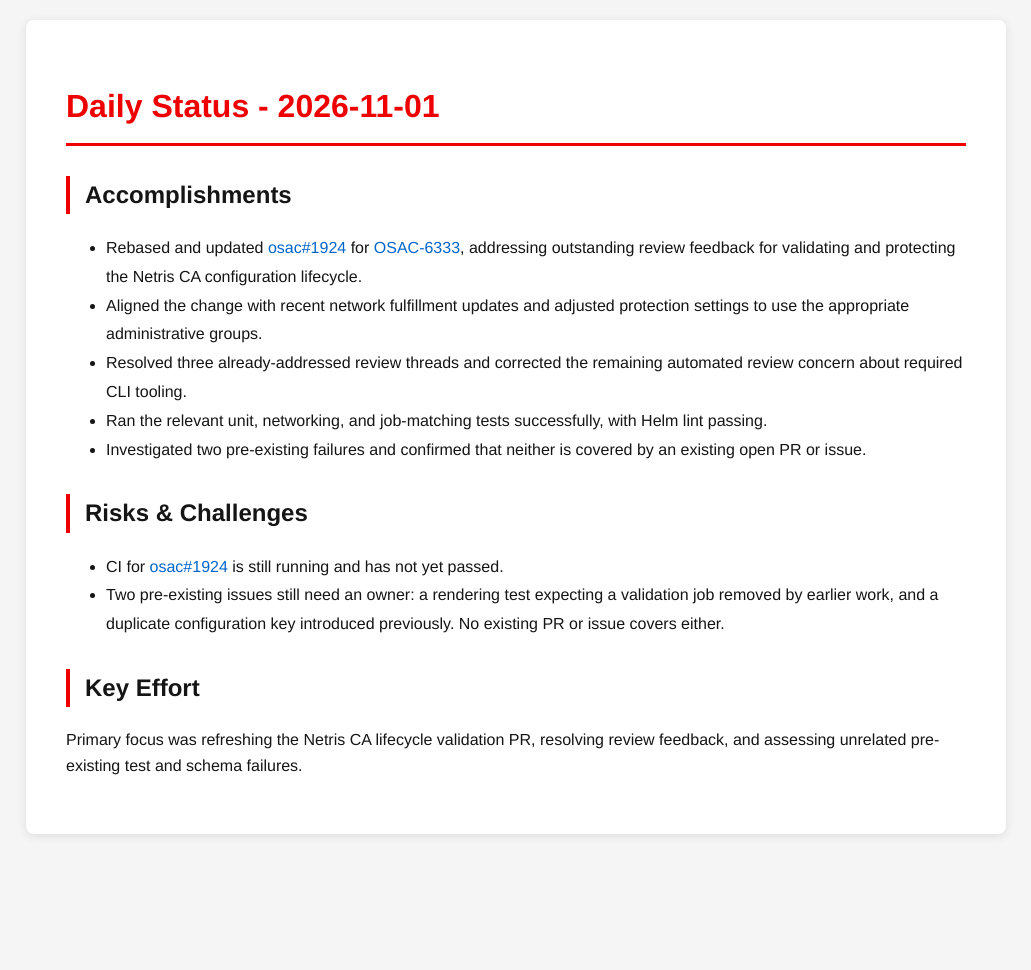
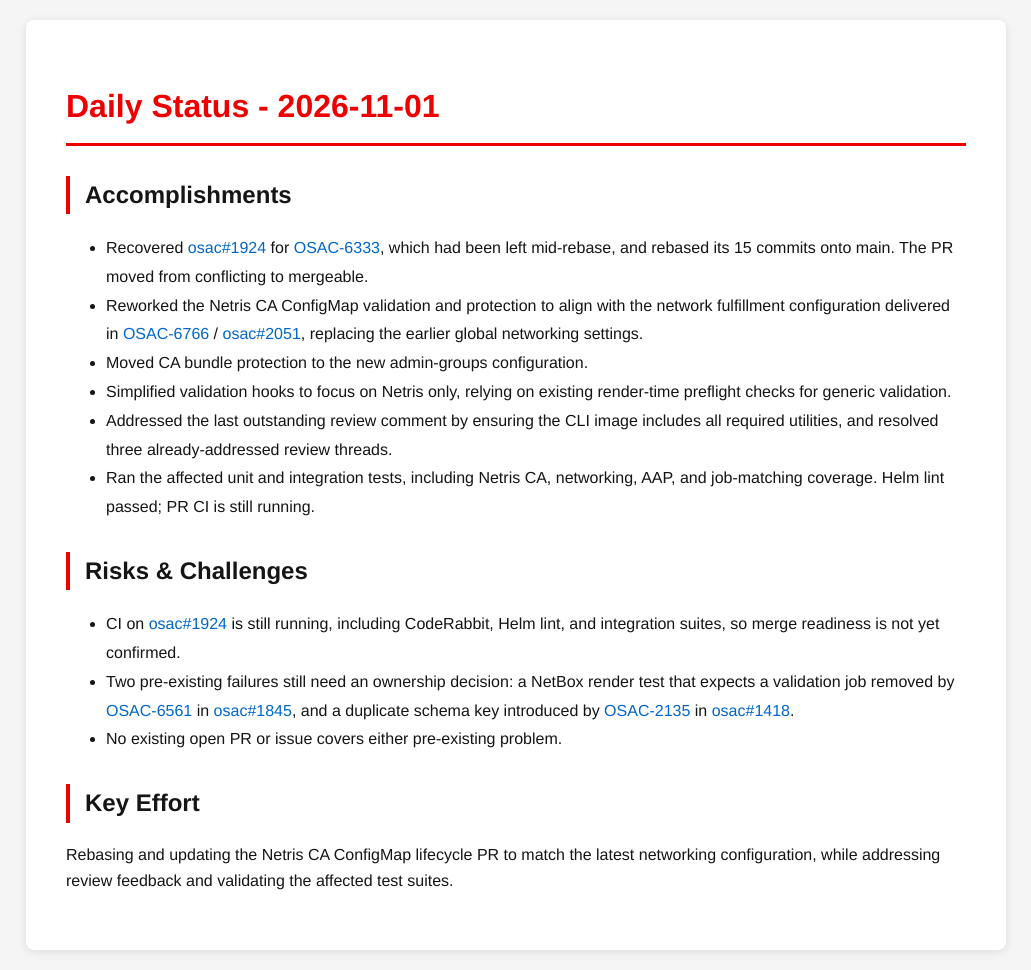
Before and after one commit to tzvatot/daily-status, a Jekyll site: the page built from 2026-11-01.md, in a window 1280 px wide. Shown: the whole page, without its empty margins (124-1155 px from the left). Built offline with Jekyll 4.4.1, drawn with Linux system fonts in a browser that asks for light colours; before the commit the page ends 900 px from its top, so only the background shows below that.

Commit message:
Daily status update - 2026-11-01

```diff
--- a/2026-11-01.md
+++ b/2026-11-01.md
@@ -7,15 +7,17 @@
 # Daily Status - 2026-11-01
 
 ## Accomplishments
-- Rebased and updated [osac#1924](https://github.com/osac-project/osac/pull/1924) for [OSAC-6333](https://redhat.atlassian.net/browse/OSAC-6333), addressing outstanding review feedback for validating and protecting the Netris CA configuration lifecycle.
-- Aligned the change with recent network fulfillment updates and adjusted protection settings to use the appropriate administrative groups.
-- Resolved three already-addressed review threads and corrected the remaining automated review concern about required CLI tooling.
-- Ran the relevant unit, networking, and job-matching tests successfully, with Helm lint passing.
-- Investigated two pre-existing failures and confirmed that neither is covered by an existing open PR or issue.
+- Recovered [osac#1924](https://github.com/osac-project/osac/pull/1924) for [OSAC-6333](https://redhat.atlassian.net/browse/OSAC-6333), which had been left mid-rebase, and rebased its 15 commits onto main. The PR moved from conflicting to mergeable.
+- Reworked the Netris CA ConfigMap validation and protection to align with the network fulfillment configuration delivered in [OSAC-6766](https://redhat.atlassian.net/browse/OSAC-6766) / [osac#2051](https://github.com/osac-project/osac/pull/2051), replacing the earlier global networking settings.
+- Moved CA bundle protection to the new admin-groups configuration.
+- Simplified validation hooks to focus on Netris only, relying on existing render-time preflight checks for generic validation.
+- Addressed the last outstanding review comment by ensuring the CLI image includes all required utilities, and resolved three already-addressed review threads.
+- Ran the affected unit and integration tests, including Netris CA, networking, AAP, and job-matching coverage. Helm lint passed; PR CI is still running.
 
 ## Risks & Challenges
-- CI for [osac#1924](https://github.com/osac-project/osac/pull/1924) is still running and has not yet passed.
-- Two pre-existing issues still need an owner: a rendering test expecting a validation job removed by earlier work, and a duplicate configuration key introduced previously. No existing PR or issue covers either.
+- CI on [osac#1924](https://github.com/osac-project/osac/pull/1924) is still running, including CodeRabbit, Helm lint, and integration suites, so merge readiness is not yet confirmed.
+- Two pre-existing failures still need an ownership decision: a NetBox render test that expects a validation job removed by [OSAC-6561](https://redhat.atlassian.net/browse/OSAC-6561) in [osac#1845](https://github.com/osac-project/osac/pull/1845), and a duplicate schema key introduced by [OSAC-2135](https://redhat.atlassian.net/browse/OSAC-2135) in [osac#1418](https://github.com/osac-project/osac/pull/1418).
+- No existing open PR or issue covers either pre-existing problem.
 
 ## Key Effort
-Primary focus was refreshing the Netris CA lifecycle validation PR, resolving review feedback, and assessing unrelated pre-existing test and schema failures.
+Rebasing and updating the Netris CA ConfigMap lifecycle PR to match the latest networking configuration, while addressing review feedback and validating the affected test suites.
```
